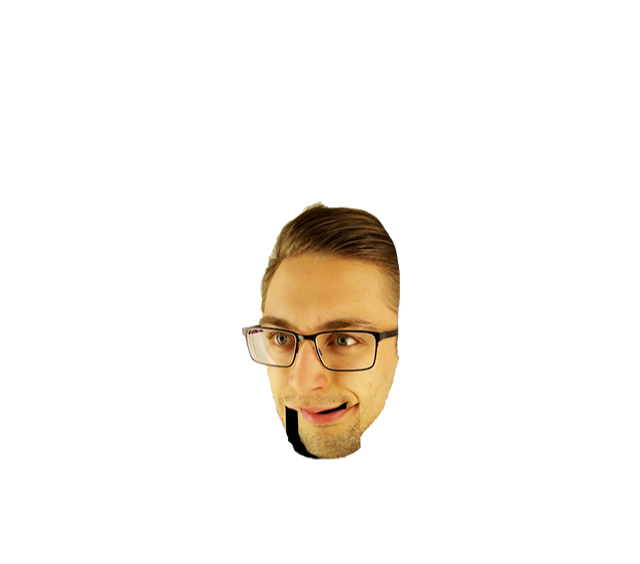
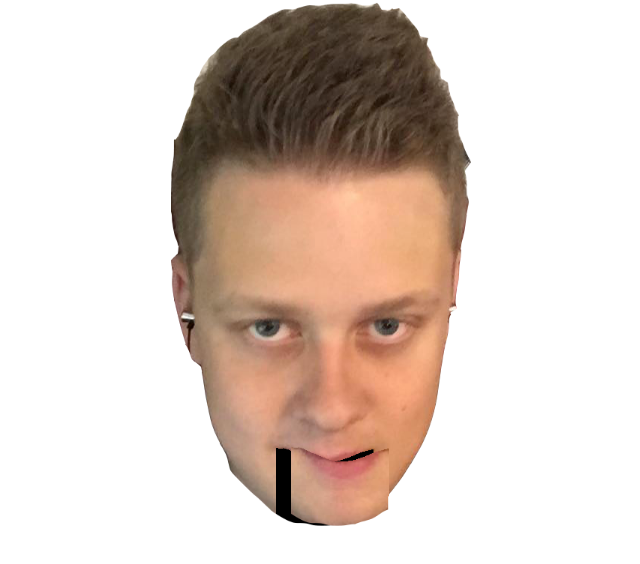
Before and after one commit to FlepTheFlabbergasted/Speech, a plain HTML site: page filipspeaks/speechTest.html in a window 1280 px wide. Shown: the part 82-646 px from the top of the page, without its empty margins (319-959 px from the left). Drawn offline with nearby package versions, Linux system fonts and the light colour scheme.

Commit message:
Lavan now speaks for me!

```diff
--- a/filipspeaks/audioInput.js
+++ b/filipspeaks/audioInput.js
@@ -151,5 +151,6 @@ function drawLoop( time ) {
 }
 
 function resetMouth(){
-  $("#mouth").css("top", " 77.5%");
+  //$("#mouth").css("top", " 77.5%");
+  $("#mouth").css("top", " 85%");
 }
--- a/filipspeaks/speechTest.html
+++ b/filipspeaks/speechTest.html
@@ -15,10 +15,14 @@
 	<link rel="stylesheet" type="text/css" href="styling.css">
 </head>
 <body>
-  <h1>Say Hello!</h1>
-  <div class="container">
-	  <img id="face" src="face_158x258.png">
-	  <img id="mouth" src="mouth_63x58.png">
-  </div>
+	<h1>Say Hello!</h1>
+	<!-- <div class="container">
+		<img id="face" src="face_158x258.png">
+		<img id="mouth" src="mouth_63x58.png">
+	</div> -->
+	<div class="container">
+		<img id="face" src="../lavan_face.png">
+		<img id="mouth" src="../lavan_mouth.png">
+	</div>
 </body>
 </html>
--- a/filipspeaks/styling.css
+++ b/filipspeaks/styling.css
@@ -40,15 +40,21 @@ h1 {
 }
 
 #face {
-	width: 158px;
+	/*width: 158px;
 	height: 258px;
-	position: relative;
+	position: relative; */
+	width: 300px;
 }
 
 #mouth {
-	width: 64px;
+	/*width: 64px;
 	height: 58px;
 	position: absolute;
 	top: 77.5%;
-	left: 46.27%;
+	left: 46.27%; */
+
+	width: 98.5px;
+    position: absolute;
+    top: 84.9%;
+    left: 45.3%;
 }
```
Also changed, not shown: lavan_face.png (added), lavan_mouth.png (added).
